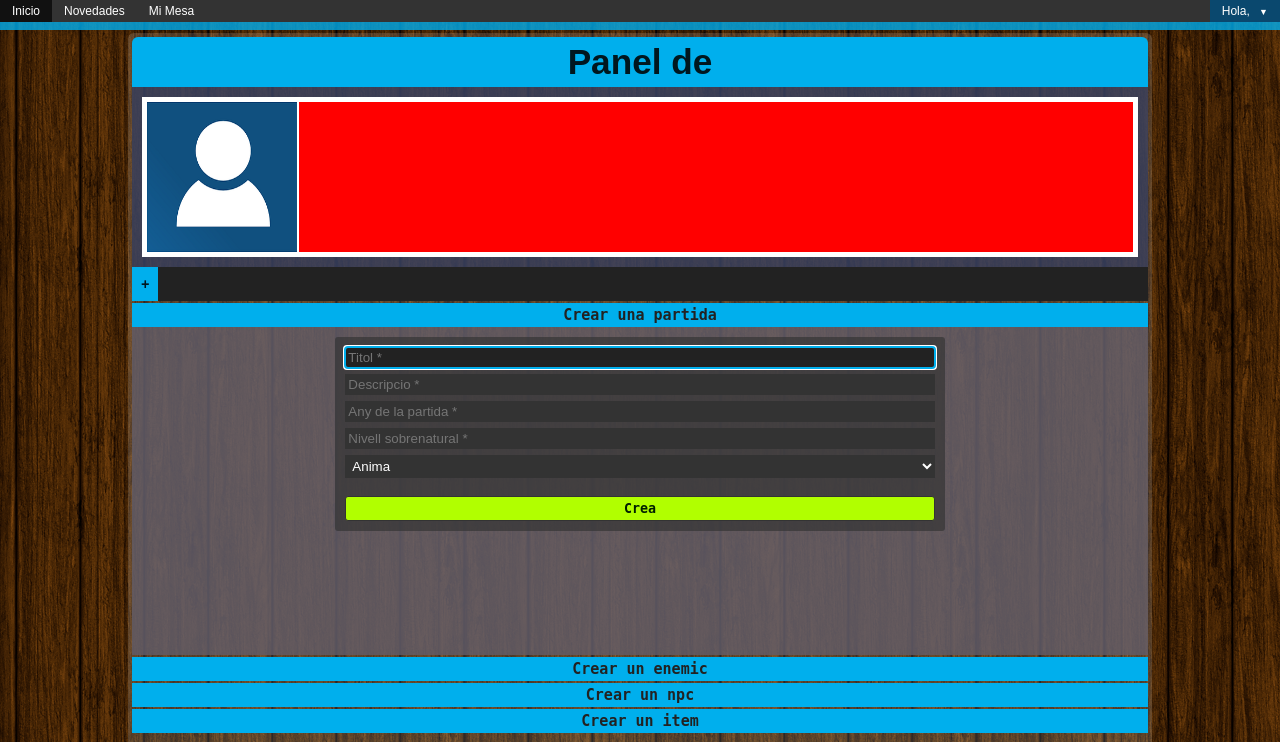
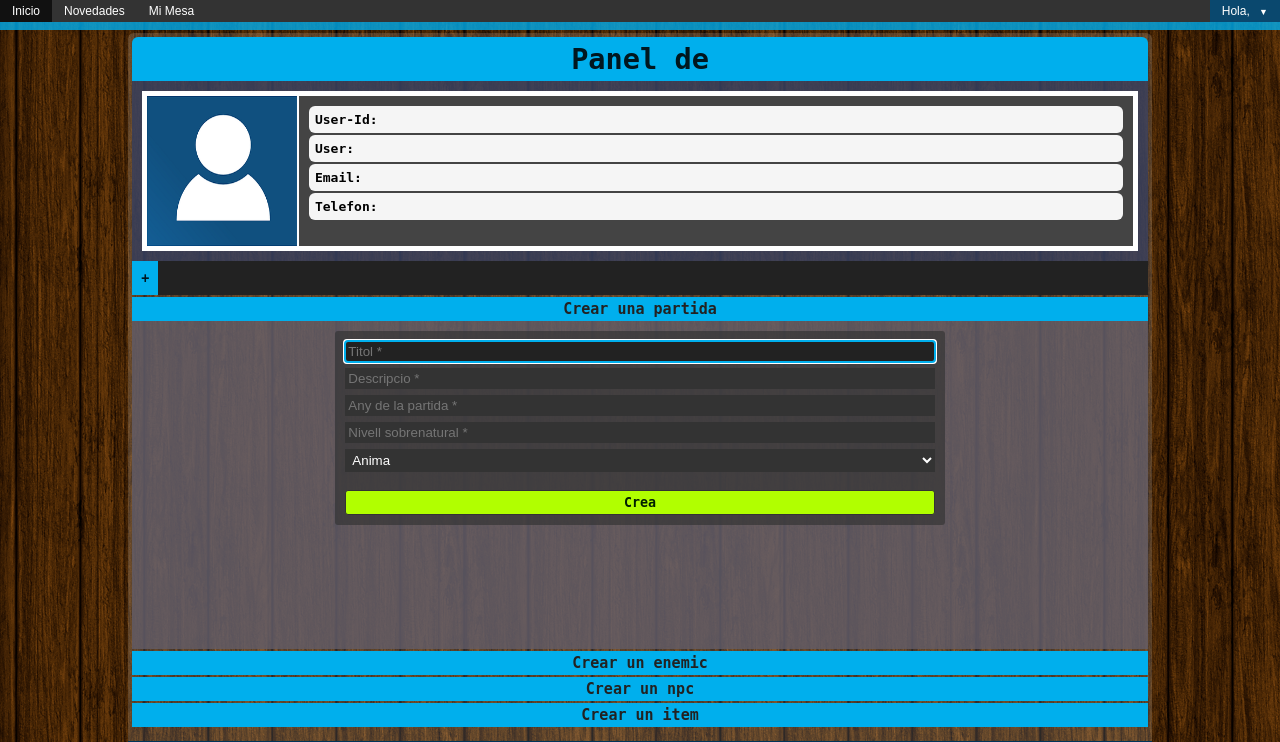
Before and after one commit to AniMasterOnline/AniMaster, a PHP site: page /panel.php in a window 1280 px wide. Shown: the top 742 px of the page. Run offline with PHP 8.4, Linux system fonts and the light colour scheme; the visitor is signed in with stand-in values (Sample User, id 1).

Commit message:
Panel finished

```diff
--- a/Public/css/contentStyle.css
+++ b/Public/css/contentStyle.css
@@ -13,13 +13,14 @@
         float: left;
     }
         .content-title{
+
             background-color: #00AFED;
             border-radius: 6px 6px 0px 0px;
             padding: 0.5%;
             text-align: center;
             font-size: 220%;
             font-weight: bold;
-            font-family: "arial";
+            font-family: monospace;
             color: #00171F;
         }
         .content-slider{
@@ -54,9 +55,27 @@
             .user-set{
                 width:auto;
                 height:150px;
-                background:red;
+                background:#444;
                 overflow:hidden;
+                padding: 1%;
             }
+            .user-set-ul{
+                width: 100%;
+                height: 100%;
+            }
+
+            .user-set-li{
+                width: 100%;
+                padding: 6px;
+                background-color: whitesmoke;
+                margin-bottom: 2px;
+                font-family: monospace;
+                border-radius: 6px;
+            }
+            .user-set-li b{
+                font-family: monospace;
+            }
+
         .content-buttons{
             background-color: #222222;
             overflow: hidden;
@@ -174,7 +193,7 @@
             font-family: monospace;
         }
         .content-panel-menu button:hover{
-            background-color:orange;
+            background-color:orangered;
         }
         .content-panel-partida-content{
             display:none;
@@ -213,3 +232,15 @@
             padding: 3px 10px;
             font-family: monospace;
         }
+        .delbutton{
+            padding: 3px;
+            outline: 0;
+            background-color:#00AFED;
+            width: 100px;
+            height:100%;
+            border:none;
+            font-family: monospace;
+        }
+        .delbutton:hover{
+            background-color: orangered;
+        }
--- /dev/null
+++ b/devblog.php
@@ -0,0 +1,3 @@
+<?php
+echo 'Hola';
+?>
--- a/panel.php
+++ b/panel.php
@@ -49,7 +49,16 @@ and open the template in the editor.
                 <div class="content-panel">
                     <div class="user-box">
                         <div class="user-img"><img src="Public/img/jugador/login.png"/></div>
-                        <div class="user-set">&nbsp;</div>
+                        <div class="user-set">
+                            <?php
+                                echo '<ul class="user-set-ul">';
+                                    echo '<li class="user-set-li"><b> User-Id: </b>'.$value['id_usuari'].'</li>';
+                                    echo '<li class="user-set-li"><b> User: </b>'.$value['user'].'</li>';
+                                    echo '<li class="user-set-li"><b> Email: </b>'.$value['email'].'</li>';
+                                    echo '<li class="user-set-li"><b> Telefon: </b>'.$value['telefon'].'</li>';
+                                echo '</ul>';
+                            ?>
+                        </div>
                     </div>
                 </div>
                 <div id=panel-buttons" class="content-buttons">
@@ -203,7 +212,7 @@ and open the template in the editor.
                                                         echo'<div class="rTableCell">'.$Enemigo['turno'].'</div>';
                                                         echo'<div class="rTableCell">'.$Enemigo['poderes'].'</div>';
                                                         echo'<div class="rTableCell">&nbsp;</div>';
-                                                        echo'<div class="rTableCell"><form style="background-color: rgba(0,0,0,0);" method="post" action="System/Protocols/eliminarEnemigo.php"><input type="hidden" value="'.$Enemigo['id_enemigo'].'" name="TempDel"> <input value="Del" type="submit"></form></div>';
+                                                        echo'<div class="rTableCell"><form style="background-color: rgba(0,0,0,0);" method="post" action="System/Protocols/eliminarEnemigo.php"><input type="hidden" value="'.$Enemigo['id_enemigo'].'" name="TempDel"> <input class="delbutton" value="Del" type="submit"></form></div>';
                                                     echo'</div>';
                                                 }else{
                                                     echo'<div class="rTableRow-1">';
@@ -216,7 +225,7 @@ and open the template in the editor.
                                                         echo'<div class="rTableCell">'.$Enemigo['turno'].'</div>';
                                                         echo'<div class="rTableCell">'.$Enemigo['poderes'].'</div>';
                                                         echo'<div class="rTableCell">&nbsp;</div>';
-                                                        echo'<div class="rTableCell"><form style="background-color: rgba(0,0,0,0);" method="post" action="System/Protocols/eliminarEnemigo.php"><input type="hidden" value="'.$Enemigo['id_enemigo'].'" name="TempDel"> <input value="Del" type="submit"></form></div>';
+                                                        echo'<div class="rTableCell"><form style="background-color: rgba(0,0,0,0);" method="post" action="System/Protocols/eliminarEnemigo.php"><input type="hidden" value="'.$Enemigo['id_enemigo'].'" name="TempDel"> <input class="delbutton" value="Del" type="submit"></form></div>';
                                                     echo'</div>';
                                                 }
                                                 $i++;
@@ -256,7 +265,7 @@ and open the template in the editor.
                                                         echo'<div class="rTableCell">'.$Player['turno'].'</div>';
                                                         echo'<div class="rTableCell">'.$Player['poderes'].'</div>';
                                                         echo'<div class="rTableCell">&nbsp;</div>';
-                                                        echo'<div class="rTableCell"><form style="background-color: rgba(0,0,0,0);" method="post" action="System/Protocols/eliminarPlayer.php"><input type="hidden" value="'.$Player['id_player'].'" name="TempDel"> <input value="Del" type="submit"></form></div>';
+                                                        echo'<div class="rTableCell"><form style="background-color: rgba(0,0,0,0);" method="post" action="System/Protocols/eliminarPlayer.php"><input type="hidden" value="'.$Player['id_player'].'" name="TempDel"> <input class="delbutton" value="Del" type="submit"></form></div>';
                                                     echo'</div>';
                                                 }else{
                                                     echo'<div class="rTableRow-1">';
@@ -269,7 +278,7 @@ and open the template in the editor.
                                                         echo'<div class="rTableCell">'.$Player['turno'].'</div>';
                                                         echo'<div class="rTableCell">'.$Player['poderes'].'</div>';
                                                         echo'<div class="rTableCell">&nbsp;</div>';
-                                                        echo'<div class="rTableCell"><form style="background-color: rgba(0,0,0,0);" method="post" action="System/Protocols/eliminarPlayer.php"><input type="hidden" value="'.$Player['id_player'].'" name="TempDel"> <input value="Del" type="submit"></form></div>';
+                                                        echo'<div class="rTableCell"><form style="background-color: rgba(0,0,0,0);" method="post" action="System/Protocols/eliminarPlayer.php"><input type="hidden" value="'.$Player['id_player'].'" name="TempDel"> <input class="delbutton" value="Del" type="submit"></form></div>';
                                                     echo'</div>';
                                                 }
                                                 $i++;
@@ -297,14 +306,14 @@ and open the template in the editor.
                                                         echo'<div class="rTableCell">'.$Item['nom'].'</div>';
                                                         echo'<div class="rTableCell">'.$Item['descripcio'].'</div>';
                                                         echo'<div class="rTableCell">&nbsp;</div>';
-                                                        echo'<div class="rTableCell"><form style="background-color: rgba(0,0,0,0);" method="post" action="System/Protocols/eliminarItem.php"><input type="hidden" value="'.$Item['id_item'].'" name="TempDel"> <input value="Del" type="submit"></form></div>';
+                                                        echo'<div class="rTableCell"><form style="background-color: rgba(0,0,0,0);" method="post" action="System/Protocols/eliminarItem.php"><input type="hidden" value="'.$Item['id_item'].'" name="TempDel"> <input class="delbutton" value="Del" type="submit"></form></div>';
                                                     echo'</div>';
                                                 }else{
                                                     echo'<div class="rTableRow-1">';
                                                         echo'<div class="rTableCell">'.$Item['nom'].'</div>';
                                                         echo'<div class="rTableCell">'.$Item['descripcio'].'</div>';
                                                         echo'<div class="rTableCell">&nbsp;</div>';
-                                                        echo'<div class="rTableCell"><form style="background-color: rgba(0,0,0,0);" method="post" action="System/Protocols/eliminarItem.php"><input type="hidden" value="'.$Item['id_item'].'" name="TempDel"> <input value="Del" type="submit"></form></div>';
+                                                        echo'<div class="rTableCell"><form style="background-color: rgba(0,0,0,0);" method="post" action="System/Protocols/eliminarItem.php"><input type="hidden" value="'.$Item['id_item'].'" name="TempDel"> <input class="delbutton" value="Del" type="submit"></form></div>';
                                                     echo'</div>';
                                                 }
                                                 $i++;
```
